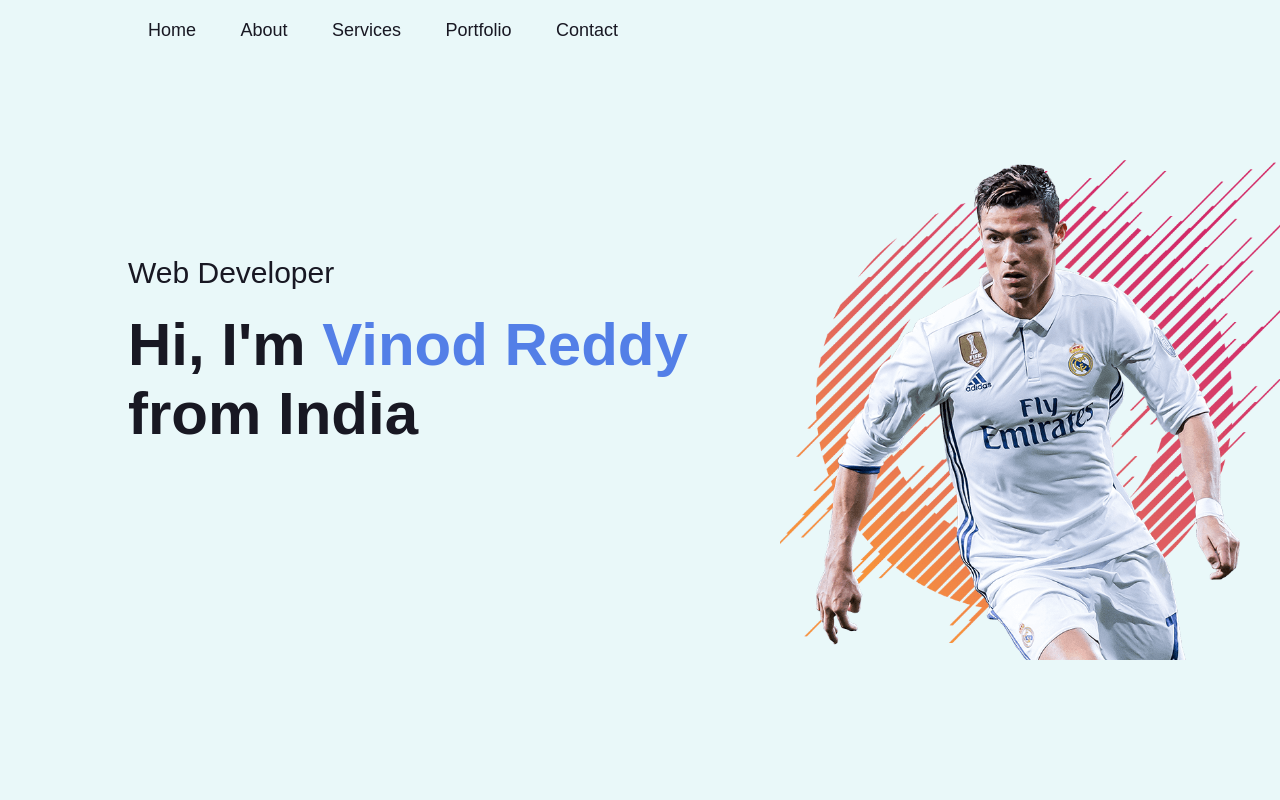
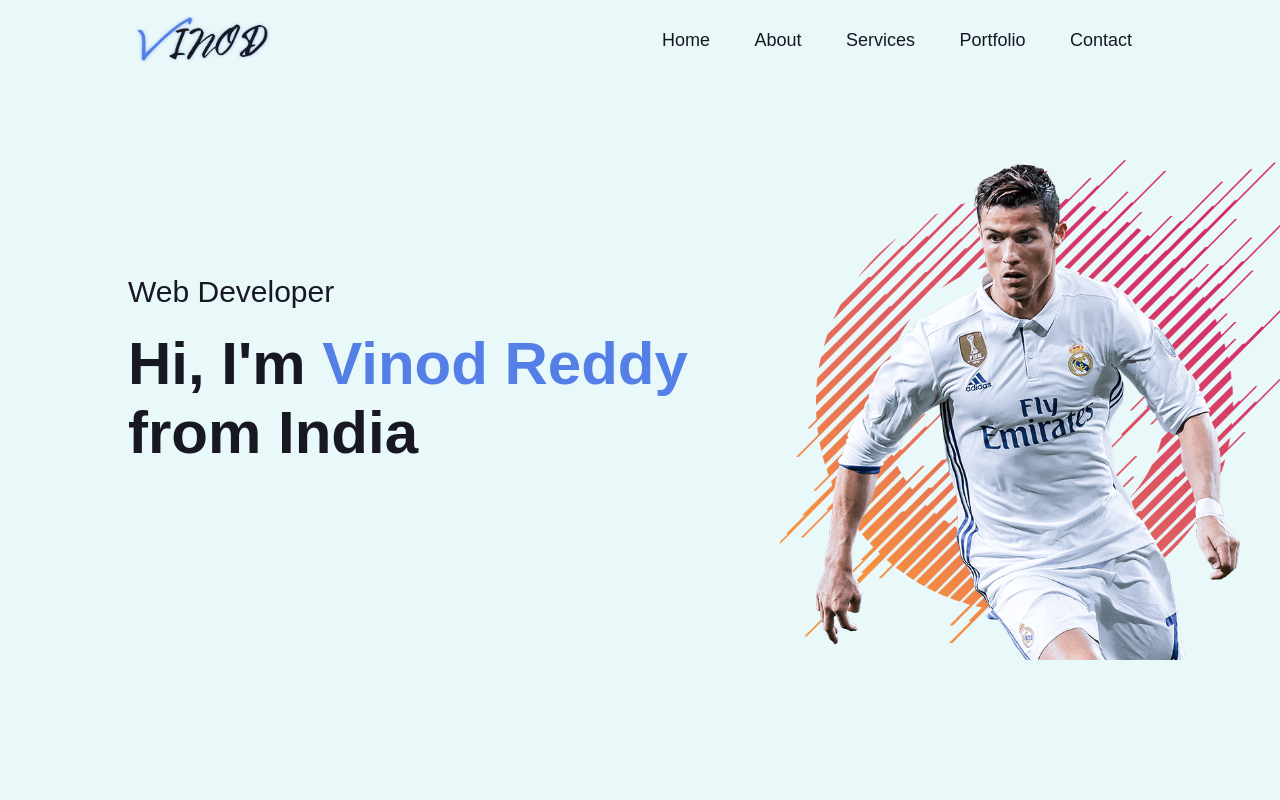
Before and after one commit to Vinod-07/Portfolio, a plain HTML site: page index.html in a window 1280 px wide. Shown: the top 800 px of the page. Drawn offline with Linux system fonts and the light colour scheme.

Commit message:
Update index.html

```diff
--- a/index.html
+++ b/index.html
@@ -15,6 +15,12 @@
     <div id="header">
       <div class="container">
         <nav>
+           <img
+            src="images/logo1.png"
+            class="logo"
+            width="150px"
+            height="60px"
+          />
 
           <ul id="sidemenu">
             <li><a href="#header">Home</a></li>
```
